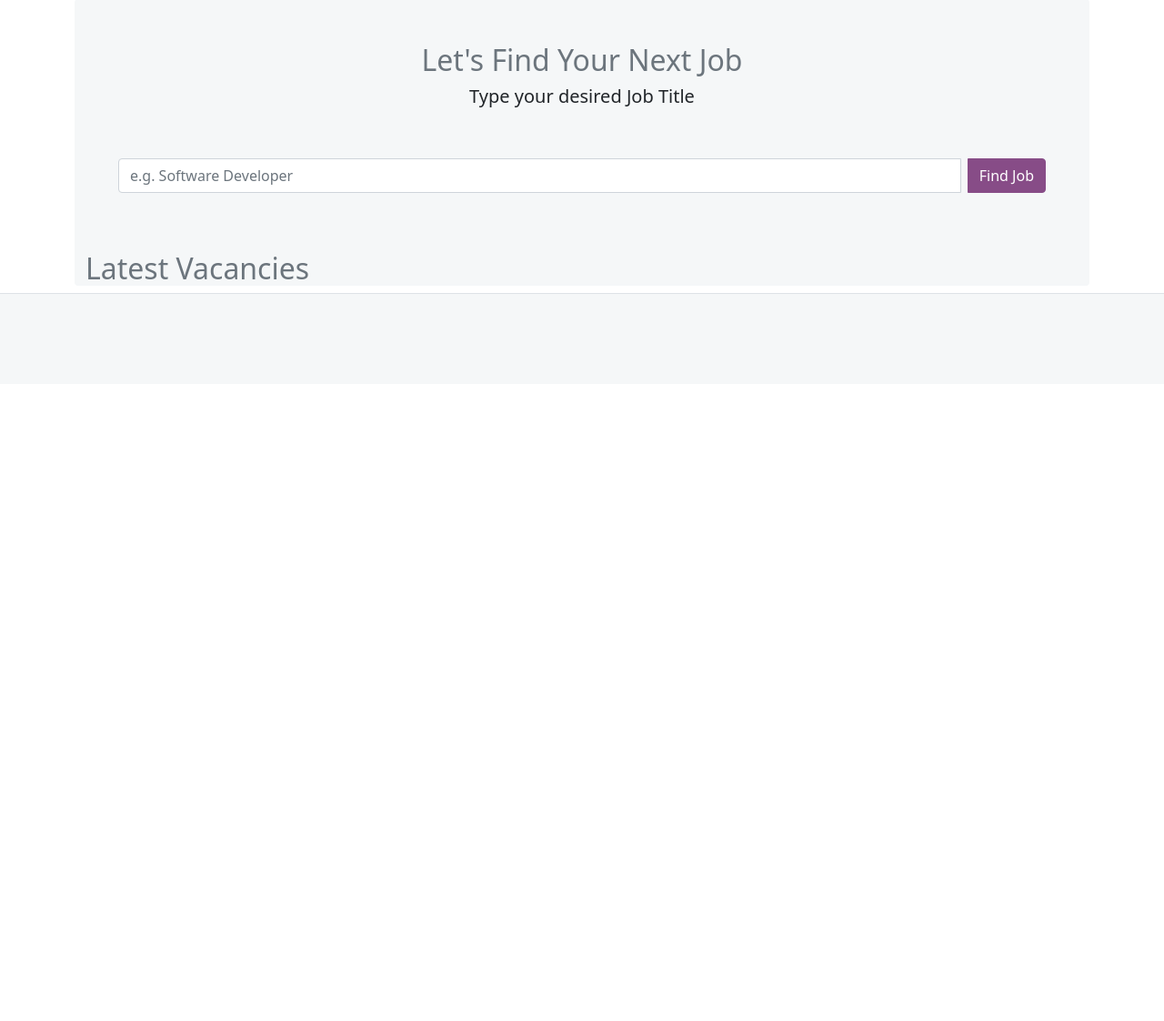
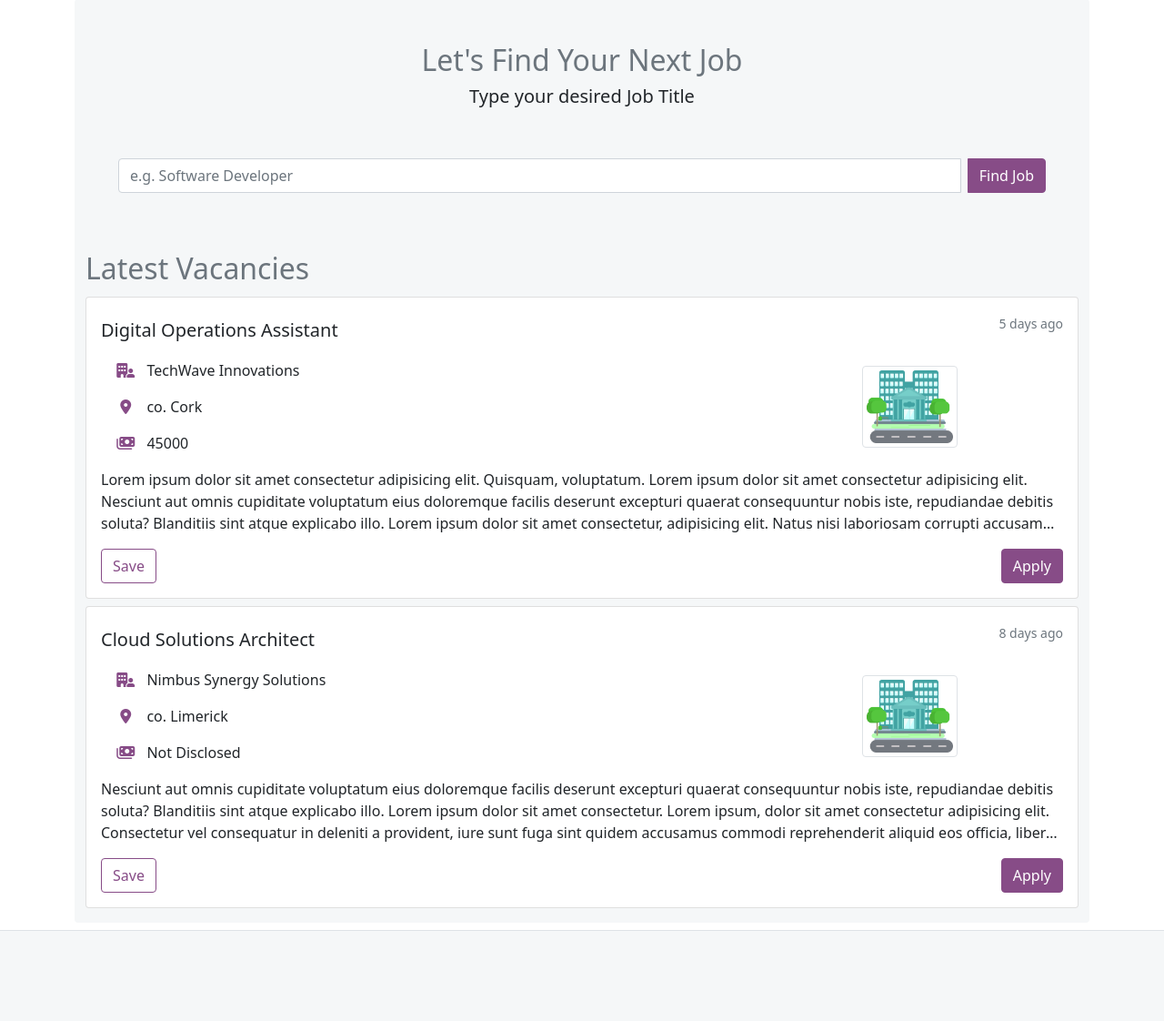
Before and after one commit to pavlo-myskov/get-job, a Django app: page / in a window 1280 px wide. Shown: the part 482-1604 px from the top of the page at 91% size. Before the commit the page ends 805 px from the top, so only its background shows below. Run offline with Django 3.2, Linux system fonts and the light colour scheme; style sheets or scripts are compiled from the project's sources; parts of the project's set-up code (start-up, migrations or seed data) failed here and were passed over; some libraries are stand-ins or nearby versions.

Commit message:
Add latest vacancies section

```diff
--- a/static/css/_custom.scss
+++ b/static/css/_custom.scss
@@ -52,3 +52,19 @@
 .scrolled-up{
    transform:translateY(0); transition: all 0.3s ease-in-out;
 }
+
+// Vacansies cards
+
+// remove list borders
+.borderless li {
+  border: none;
+}
+
+// Truncate card text to 3 lines
+.custom-text-truncate {
+  display: -webkit-box;
+  -webkit-line-clamp: 3;
+  -webkit-box-orient: vertical;
+  overflow: hidden;
+  text-overflow: ellipsis;
+}
--- a/templates/jobseeker/home.html
+++ b/templates/jobseeker/home.html
@@ -18,7 +18,8 @@
     <ul class="nav nav-pills">
       <li class="d-none d-lg-flex aligns-items-center py-1">
         <form class="input-group input-group-sm">
-          <input type="search" id="search" class="form-control purple-input" placeholder="search job" aria-label="Search">
+          <input type="search" id="search" class="form-control purple-input" placeholder="search job"
+            aria-label="Search">
           <button type="submit" class="btn btn-royalpurple">
             <i class="fas fa-search"></i>
           </button>
@@ -37,7 +38,8 @@
         <ul class="dropdown-menu jobseeker-dm dropdown-menu-end" aria-labelledby="jobseeker profile dropdown menu">
           <li class="d-lg-none mx-3 my-2">
             <form class="input-group input-group-sm">
-              <input type="search" id="search" class="form-control purple-input" placeholder="search job" aria-label="Search">
+              <input type="search" id="search" class="form-control purple-input" placeholder="search job"
+                aria-label="Search">
               <button type="submit" class="btn btn-royalpurple">
                 <i class="fas fa-search"></i>
               </button>
@@ -65,20 +67,24 @@
 </nav>
 
 <main class="container">
+  <!-- Hero Section -->
   <section class="row py-2 py-md-4 m-0 mb-4 mb-md-0">
     <div class="col-md-7 order-1 order-md-0 d-flex align-items-start flex-column justify-content-evenly">
       <div class="py-4 py-md-0 w-100">
         <h1 class="fs-2 pb-0 pb-lg-1 text-center text-sm-start text-muted">Stand Out From the Crowd</h1>
         <h2 class="fs-4 lead text-center text-md-start">Create a Resume that Gets Noticed</h2>
       </div>
-      <a href="#" class="btn btn-royalpurple shadow-sm mt-2 mt-md-0 py-1 align-self-end align-self-md-start">Create Resume</a>
+      <a href="#" class="btn btn-royalpurple shadow-sm mt-2 mt-md-0 py-1 align-self-end align-self-md-start">Create
+        Resume</a>
     </div>
     <div class="col-md-5 my-3 px-5 px-md-1 my-md-auto order-0 order-md-1">
-      <img class="img-fluid" src="{% static 'images/jobseeker_hero.png' %}" alt="vector image: recruiters review resumes">
+      <img class="img-fluid" src="{% static 'images/jobseeker_hero.png' %}"
+        alt="vector image: recruiters review resumes">
     </div>
   </section>
 
-  <div class="bg-light rounded">
+  <div class="bg-light rounded pb-3">
+    <!-- Search section -->
     <section class="py-5">
       <div class="text-center">
         <h2 class="text-muted">Let's Find Your Next Job</h2>
@@ -86,13 +92,107 @@
       </div>
       <div class="container px-md-5 pt-5 pb-3 mx-auto">
         <form class="input-group">
-          <input class="form-control purple-input me-2" type="search" placeholder="e.g. Software Developer" aria-label="search job">
+          <input class="form-control purple-input me-2" type="search" placeholder="e.g. Software Developer"
+            aria-label="search job">
           <button class="btn btn-royalpurple" type="submit">Find Job</button>
         </form>
       </div>
     </section>
+
+    <!-- Vacancies section -->
     <section class="container">
-      <h2 class="text-muted">Latest Vacancies</h2>
+      <h2 class="text-muted pb-1">Latest Vacancies</h2>
+      <div class="card vaccancy-card my-2">
+        <div class="card-body">
+          <div class="d-flex justify-content-between mb-1">
+            <h5 class="card-title my-auto">Digital Operations Assistant</h5>
+            <p><small class="text-muted">5 days ago</small></p>
+          </div>
+          <div class="row company-body">
+            <ul class="col-8 list-group borderless">
+              <li class="list-group-item">
+                <div class="row d-flex align-items-center">
+                  <i class="col-1 text-center text-royalpurple pe-0 fa fa-building-user"></i>
+                  <span class="col-11 ps-0">TechWave Innovations</span>
+                </div>
+              </li>
+              <li class="list-group-item">
+                <div class="row d-flex align-items-center">
+                  <i class="col-1 text-center text-royalpurple pe-0 fa fa-location-dot"></i>
+                  <span class="col-11 ps-0">co. Cork</span>
+                </div>
+              </li>
+              <li class="list-group-item">
+                <div class="row d-flex align-items-center">
+                  <i class="col-1 text-center text-royalpurple pe-0 fa fa-money-bills"></i>
+                  <span class="col-11 ps-0">45000</span>
+                </div>
+              </li>
+            </ul>
+            <div class="col-4 mx-auto my-auto text-center">
+              <img src="{% static 'images/company-placeholder.png' %}" class="img-thumbnail" alt="company logo"
+                style="max-height: 90px;">
+            </div>
+          </div>
+          <p class="card-text mt-2 custom-text-truncate">
+            Lorem ipsum dolor sit amet consectetur adipisicing elit. Quisquam, voluptatum. Lorem ipsum dolor sit amet
+            consectetur adipisicing elit. Nesciunt aut omnis cupiditate voluptatum eius doloremque facilis deserunt
+            excepturi quaerat consequuntur nobis iste, repudiandae debitis soluta? Blanditiis sint atque explicabo
+            illo. Lorem ipsum dolor sit amet consectetur, adipisicing elit. Natus nisi laboriosam corrupti accusamus
+            consectetur exercitationem fugit repellat placeat asperiores, maiores culpa! Voluptas sint nisi esse
+            officiis eveniet eligendi temporibus doloribus?
+          </p>
+          <div class="d-flex justify-content-between">
+            <a href="#" class="btn btn-outline-royalpurple">Save</a>
+            <a href="#" class="btn btn-royalpurple">Apply</a>
+          </div>
+        </div>
+      </div>
+      <div class="card vaccancy-card">
+        <div class="card-body">
+          <div class="d-flex justify-content-between mb-1">
+            <h5 class="card-title my-auto">Cloud Solutions Architect</h5>
+            <p><small class="text-muted">8 days ago</small></p>
+          </div>
+          <div class="row company-body">
+            <ul class="col-8 list-group borderless">
+              <li class="list-group-item">
+                <div class="row d-flex align-items-center">
+                  <i class="col-1 text-center text-royalpurple pe-0 fa fa-building-user"></i>
+                  <span class="col-11 ps-0">Nimbus Synergy Solutions</span>
+                </div>
+              </li>
+              <li class="list-group-item">
+                <div class="row d-flex align-items-center">
+                  <i class="col-1 text-center text-royalpurple pe-0 fa fa-location-dot"></i>
+                  <span class="col-11 ps-0">co. Limerick</span>
+                </div>
+              </li>
+              <li class="list-group-item">
+                <div class="row d-flex align-items-center">
+                  <i class="col-1 text-center text-royalpurple pe-0 fa fa-money-bills"></i>
+                  <span class="col-11 ps-0">Not Disclosed</span>
+                </div>
+              </li>
+            </ul>
+            <div class="col-4 mx-auto my-auto text-center">
+              <img src="{% static 'images/company-placeholder.png' %}" class="img-thumbnail" alt="company logo"
+                style="max-height: 90px;">
+            </div>
+          </div>
+          <p class="card-text mt-2 custom-text-truncate">
+            Nesciunt aut omnis cupiditate voluptatum eius doloremque facilis deserunt
+            excepturi quaerat consequuntur nobis iste, repudiandae debitis soluta? Blanditiis sint atque explicabo
+            illo. Lorem ipsum dolor sit amet consectetur. Lorem ipsum, dolor sit amet consectetur adipisicing elit.
+            Consectetur vel consequatur in deleniti a provident, iure sunt fuga sint quidem accusamus commodi
+            reprehenderit aliquid eos officia, libero ipsam nostrum alias.
+          </p>
+          <div class="d-flex justify-content-between">
+            <a href="#" class="btn btn-outline-royalpurple">Save</a>
+            <a href="#" class="btn btn-royalpurple">Apply</a>
+          </div>
+        </div>
+      </div>
     </section>
   </div>
 </main>
```
Also changed, not shown: README.md, static/css/main.css, static/images/company-placeholder.png (added), 1 other file.
